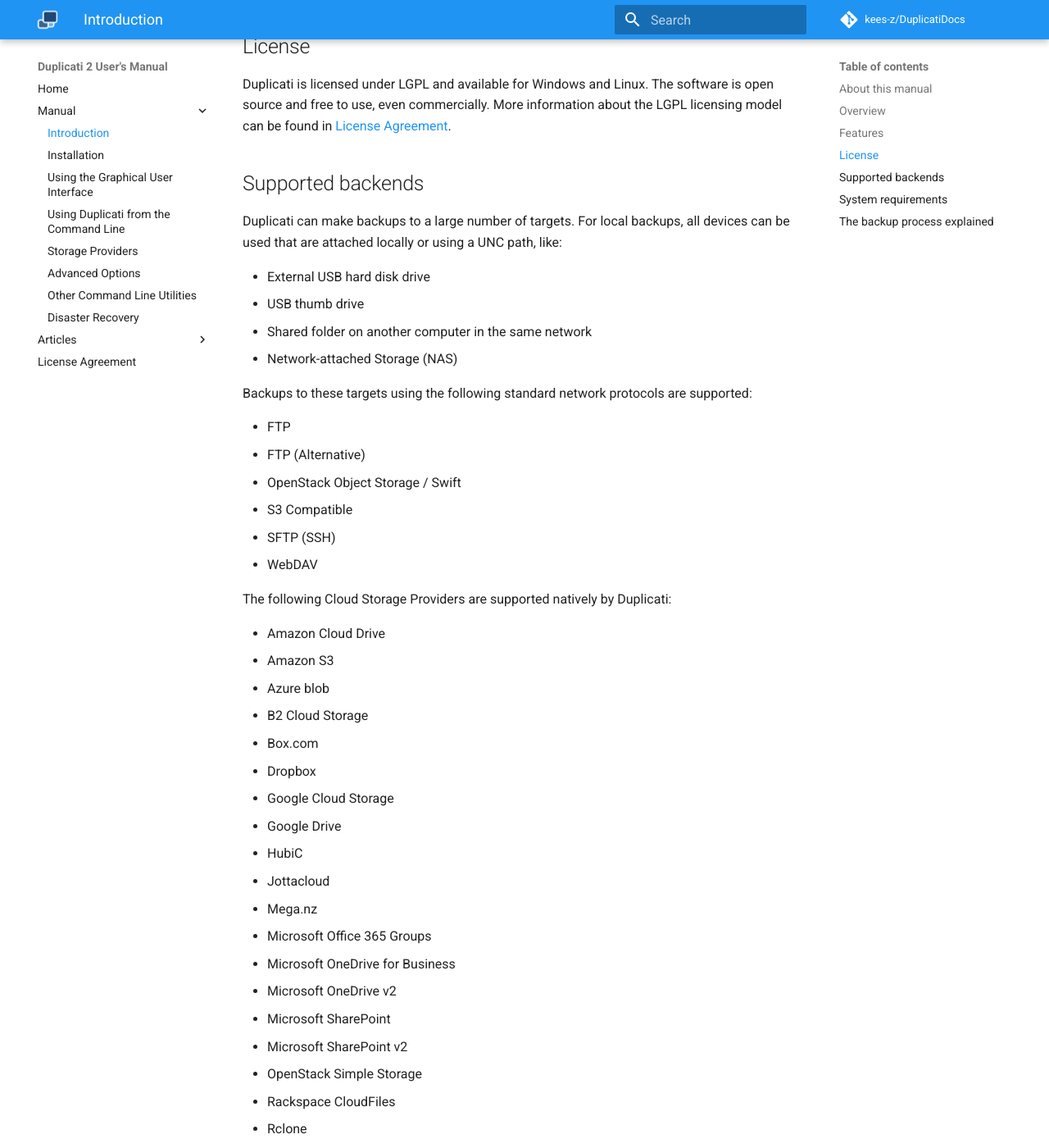
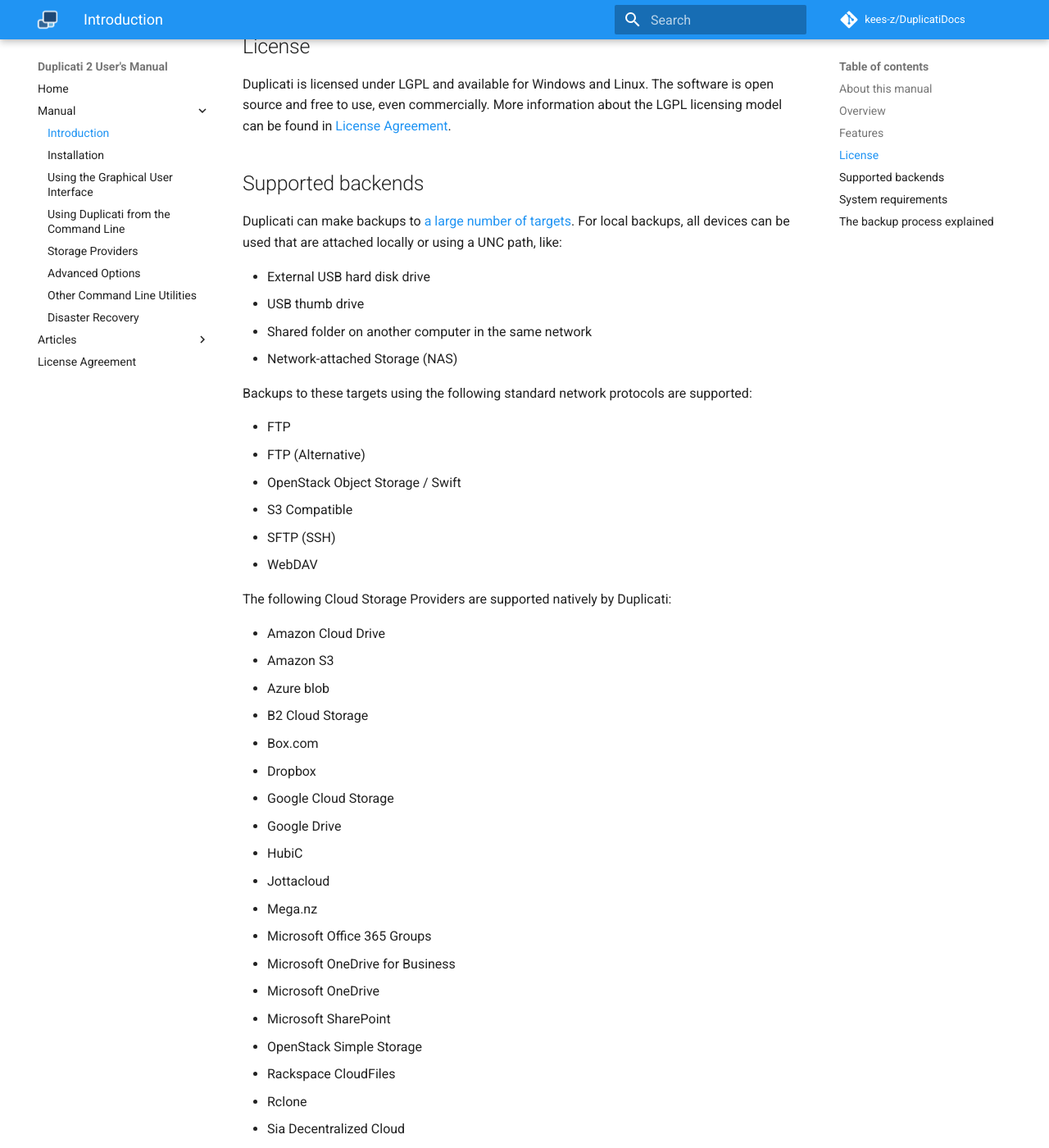
Before and after one commit to kees-z/DuplicatiDocs, an MkDocs documentation site: the page built from docs/01-introduction.md, in a window 1280 px wide and 1400 px high, scrolled down 3768 px. Shown: the whole window at 82% size. Built offline with MkDocs 1.6.1 and Material for MkDocs 9.7.7, drawn with Linux system fonts in a browser that asks for light colours; comment, search, counter and statistics services are not loaded; old or Windows-style settings are respelled for this version of MkDocs.

Commit message:
Provide direct link to storage providers
Add a link directly to the storage providers page from  the introduction
section on supported backends.
Remove OneDrive and SharePoint v2 from the supported backends list
because these are not real backends, they are just referring to the
different versions of the backend, not actual different product versions
Details about the backend are avaliable on the Storage Providers page.

```diff
--- a/docs/01-introduction.md
+++ b/docs/01-introduction.md
@@ -86,7 +86,7 @@ Duplicati is licensed under LGPL and available for Windows and Linux. The softwa
 
 ## Supported backends
 
-Duplicati can make backups to a large number of targets. For local backups, all devices can be used that are attached locally or using a UNC path, like:
+Duplicati can make backups to [a large number of targets](../05-storage-providers). For local backups, all devices can be used that are attached locally or using a UNC path, like:
 
 * External USB hard disk drive
 * USB thumb drive
@@ -104,7 +104,7 @@ Backups to these targets using the following standard network protocols are supp
 
 The following Cloud Storage Providers are supported natively by Duplicati:
 
-* Amazon Cloud Drive</span>
+* Amazon Cloud Drive
 * Amazon S3
 * Azure blob
 * B2 Cloud Storage
@@ -117,9 +117,8 @@ The following Cloud Storage Providers are supported natively by Duplicati:
 * Mega.nz
 * Microsoft Office 365 Groups
 * Microsoft OneDrive for Business
-* Microsoft OneDrive v2
+* Microsoft OneDrive
 * Microsoft SharePoint
-* Microsoft SharePoint v2
 * OpenStack Simple Storage
 * Rackspace CloudFiles
 * Rclone
```
